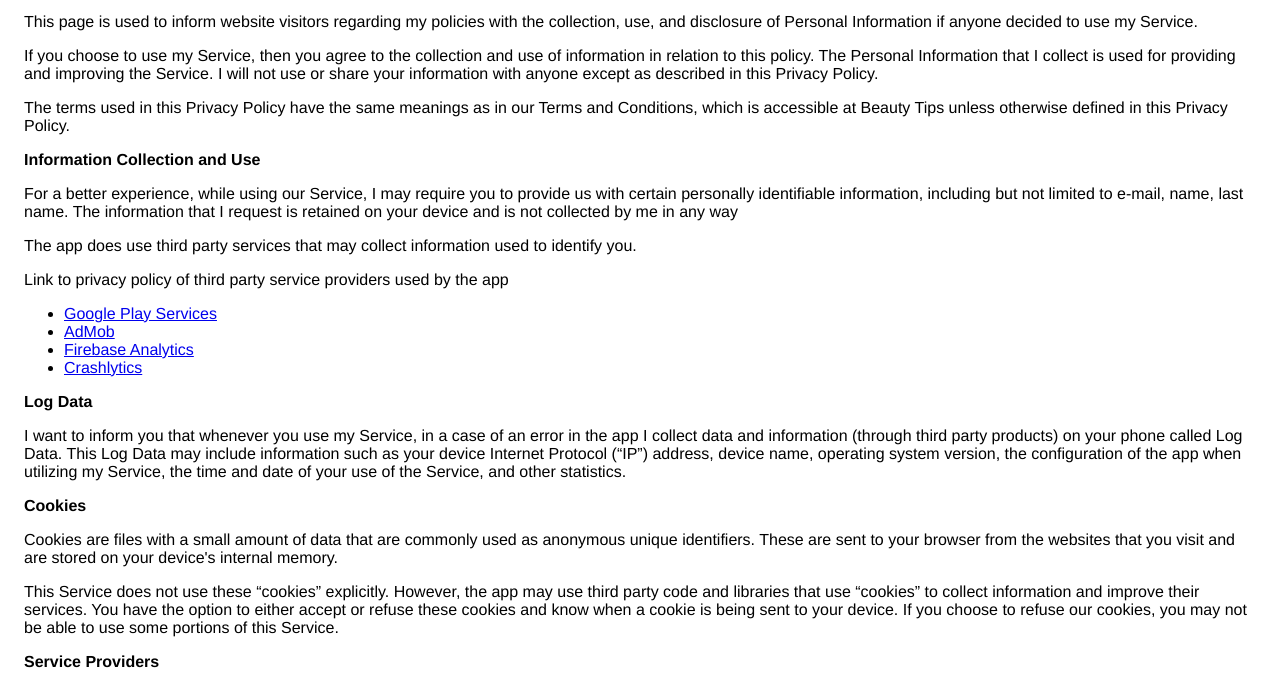
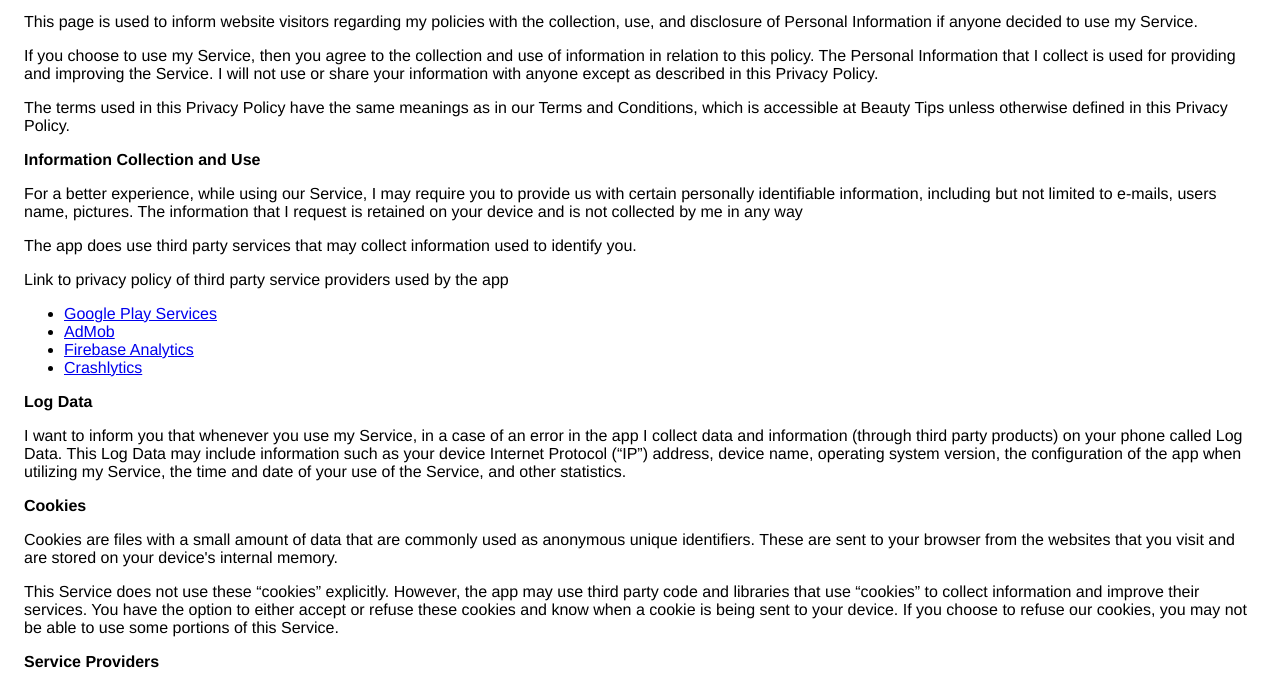
Before and after one commit to yogourt/CosmetiqueOrganique, a plain HTML site: page privacy_policy.html in a window 1280 px wide. Shown: the part 113-797 px from the top of the page. Drawn offline with Linux system fonts and the light colour scheme.

Commit message:
Update privacy_policy.html

```diff
--- a/privacy_policy.html
+++ b/privacy_policy.html
@@ -8,7 +8,7 @@
                   </p> <p>The terms used in this Privacy Policy have the same meanings as in our Terms and Conditions, which is accessible
                     at Beauty Tips unless otherwise defined in this Privacy Policy.
                   </p> <p><strong>Information Collection and Use</strong></p> <p>For a better experience, while using our Service, I may require you to provide us with certain
-                    personally identifiable information, including but not limited to e-mail, name, last name. The information that I request is retained on your device and is not collected by me in any way
+                    personally identifiable information, including but not limited to e-mails, users name, pictures. The information that I request is retained on your device and is not collected by me in any way
                   </p> <p>The app does use third party services that may collect information used to identify you.</p> <div><p>Link to privacy policy of third party service providers used by the app</p> <ul><li><a href="https://www.google.com/policies/privacy/" target="_blank">Google Play Services</a></li> <li><a href="https://support.google.com/admob/answer/6128543?hl=en" target="_blank">AdMob</a></li> <li><a href="https://firebase.google.com/policies/analytics" target="_blank">Firebase Analytics</a></li> <!----> <li><a href="http://try.crashlytics.com/terms/privacy-policy.pdf" target="_blank">Crashlytics</a></li> <!----></ul></div> <p><strong>Log Data</strong></p> <p> I want to inform you that whenever you use my Service, in a case of an
                     error in the app I collect data and information (through third party products) on your phone
                     called Log Data. This Log Data may include information such as your device Internet Protocol (“IP”) address,
```
